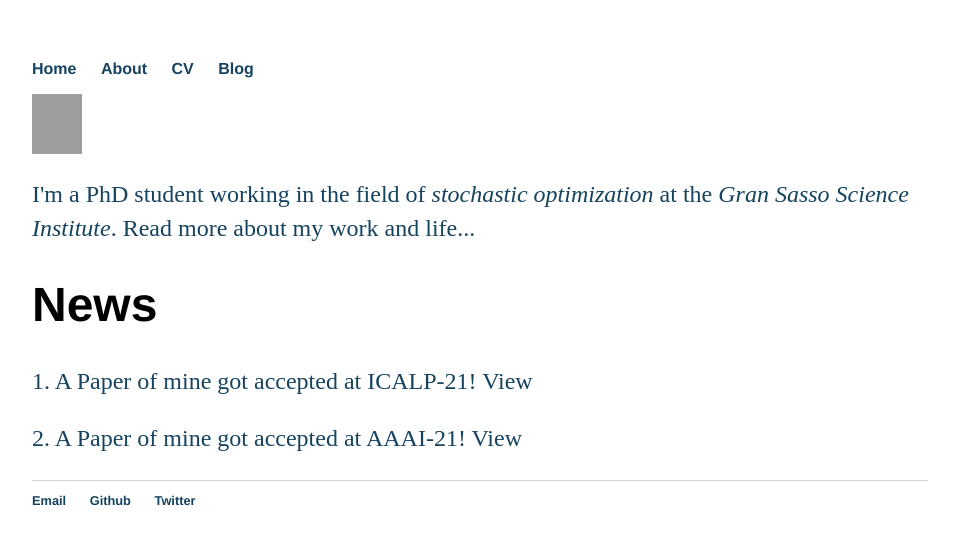
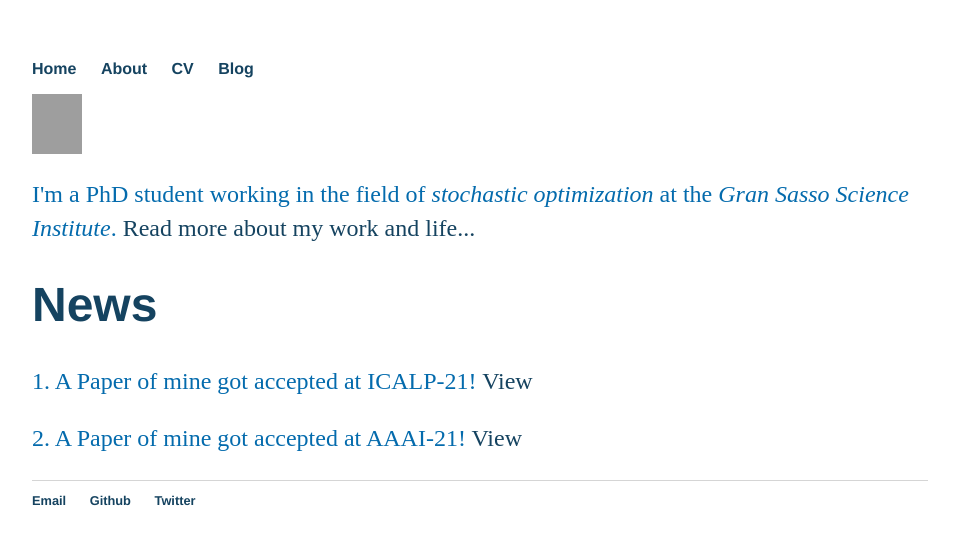
Before and after one commit to debashmitap/debashmitap.github.io, a Jekyll site: the page built from index.html, in a window 1280 px wide. Shown: the top 545 px of the page, without its empty margins (160-1119 px from the left). Built offline with Jekyll 4.4.1, drawn with Linux system fonts in a browser that asks for light colours; grey boxes are pictures that could not be loaded.

Commit message:
Update main.css

```diff
--- a/css/main.css
+++ b/css/main.css
@@ -22,11 +22,12 @@ a:hover {
 h1 {
     font-size: 3em;
     font-family:'Helvetica', 'Arial', 'Sans-Serif';
+    color: #154360;
 }
 p {
     font-size: 1.5em;
     line-height: 1.4em;
-    color: #154360;
+    color: #046BAD;
 }
 footer {
     border-top: 1px solid #d5d5d5;
```
